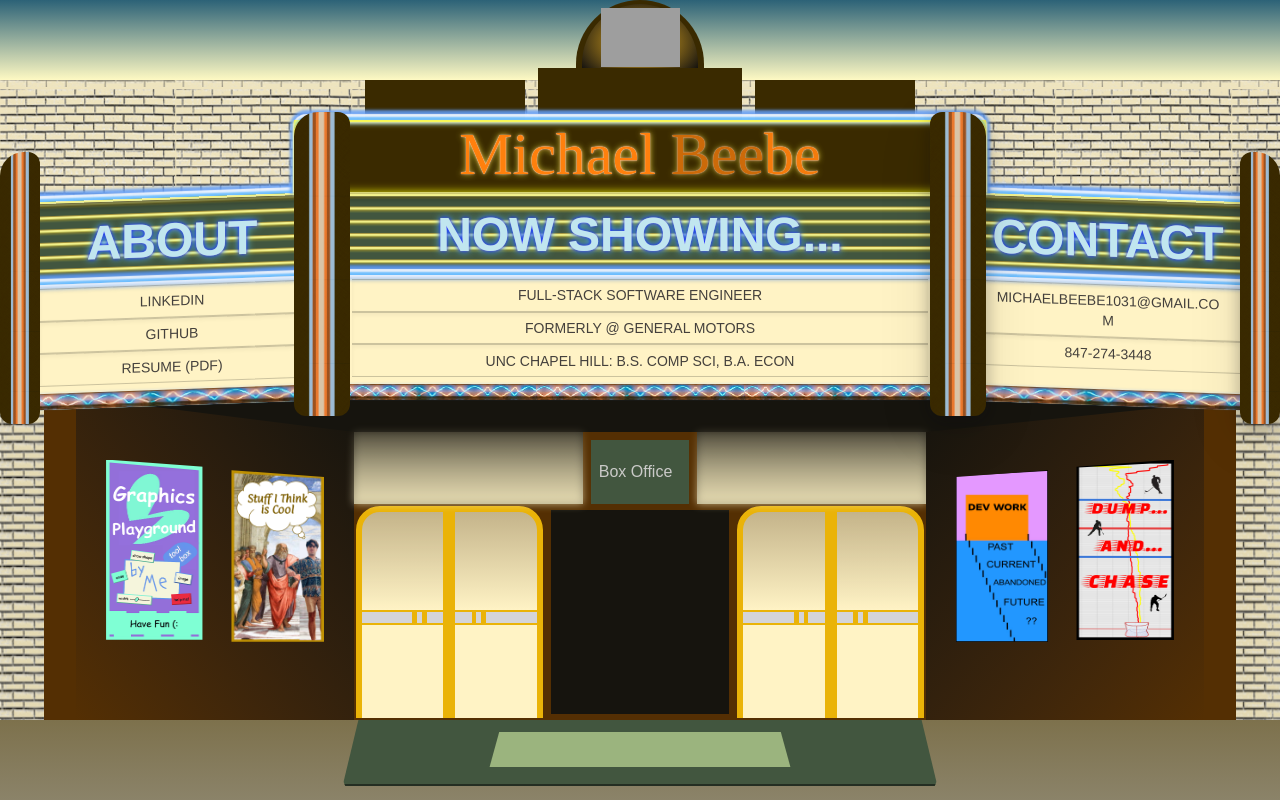
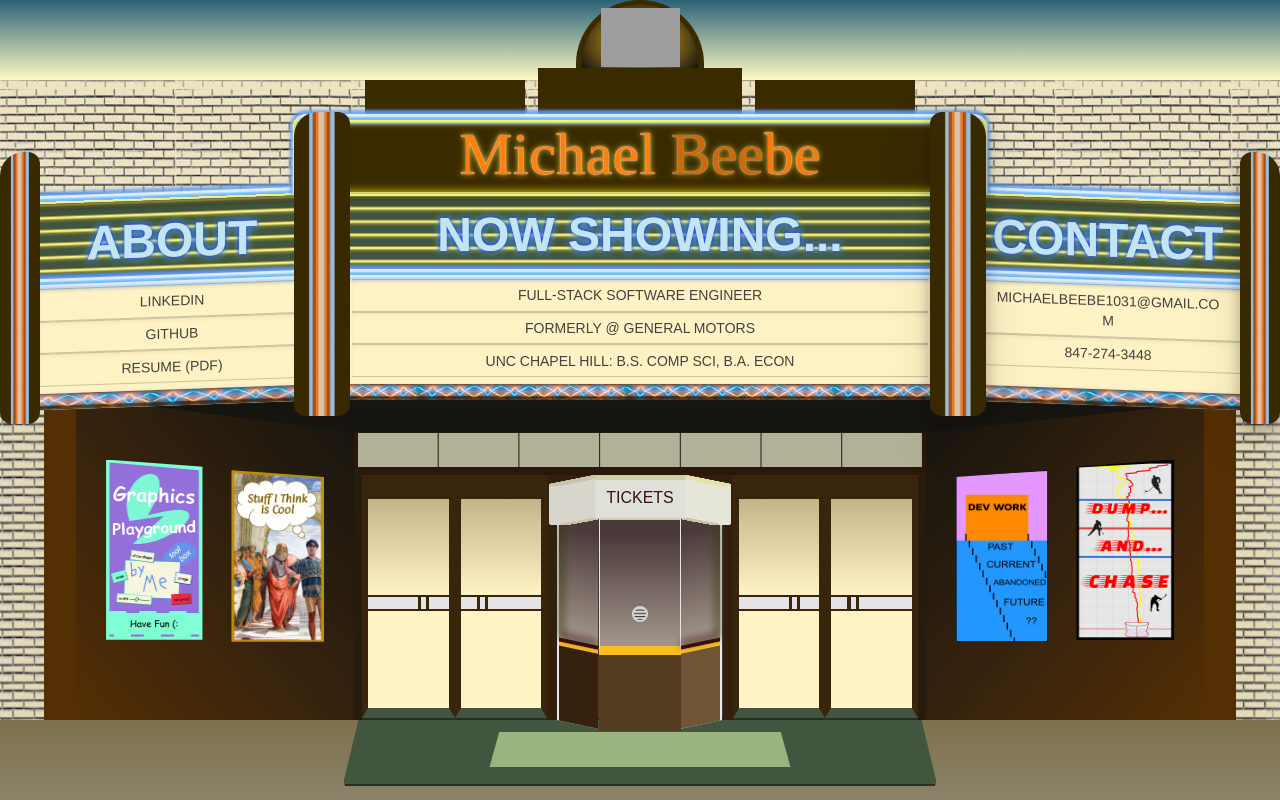
Before and after one commit to mpb9/me-prof, a React (Create React App) app: page / in a window 1280 px wide. Built offline with nearby package versions, Linux system fonts and the light colour scheme; grey boxes are pictures that could not be loaded; a web font is replaced by a local one; what @nauverse/tailwind-dot-grid-backgrounds, tailwindcss-border-image would draw is missing.

Commit message:
done for today

```diff
--- /dev/null
+++ b/src/components/theater/BoxOffice.js
@@ -0,0 +1,94 @@
+import React from 'react';
+
+export default function BoxOffice() {
+  return (
+    <div className='border-b-secondary h-full w-1/3 border-x-2 border-[#36220c] bg-[#321e0c]'>
+      {/* top upper brim */}
+      <div className='flex h-[0.4rem] w-full'>
+        {/* left */}
+        <div className='diag-45-bg z-20 w-[30%]' style={{ height: 'calc(100% + 0.25rem)' }}></div>
+        {/* middle */}
+        <div className='z-30 flex w-[40%] flex-col' style={{ height: 'calc(100% + 0.25rem)' }}>
+          <div className='-ml-[12%] h-[0.29rem] w-[124%] bg-[#d0ccab]'></div>
+          <div className='-ml-[12%] w-[124%] bg-[#e0e0db]' style={{ height: 'calc(100% - 0.25rem)' }}></div>
+        </div>
+        {/* right */}
+        <div className='diag-315-bg z-20 w-[30%]' style={{ height: 'calc(100% + 0.25rem )' }}></div>
+      </div>
+
+      {/* top middle */}
+      <div className='mt-[0.25rem] flex h-[2rem] w-full'>
+        {/* left */}
+        <div className='w-[25.5%] bg-[#d7d5cc]' style={{ height: 'calc(100% )' }}></div>
+        {/* middle */}
+        <div className='text-md flex h-full w-[50%] items-start justify-center bg-[#E0E0DB] text-[#36100c]'>
+          TICKETS
+        </div>
+        {/* right */}
+        <div className='z-20 w-[25.5%] bg-[#e5e5da]' style={{ height: 'calc(100%)' }}></div>
+      </div>
+
+      {/* top lower brim */}
+      <div className='flex h-[0.2rem] w-full justify-between'>
+        {/* left */}
+        <div
+          className='triangle-tl-bg z-20 rounded-bl-sm border-l-[0.75rem] border-[#d7d5cc]'
+          style={{ height: 'calc(100% + 0.25rem)', width: 'calc(25% + 0.5rem)' }}></div>
+
+        {/* middle */}
+        <div
+          className='bg-[#000], z-30 flex flex-col border-x-[1px] border-t-2 border-t-[#D0CCAB]'
+          style={{
+            height: 'calc(100% + 0.875rem)',
+            width: 'calc(50%)',
+          }}></div>
+
+        {/* right */}
+        <div
+          className='triangle-tr-bg z-20 rounded-br-sm border-r-[0.75rem] border-[#E5E5DA]'
+          style={{ height: 'calc(100% + 0.25rem )', width: 'calc(25% + 0.5rem)' }}></div>
+      </div>
+
+      {/* main */}
+      <div
+        className='border-b-secondary mx-2 -mt-[1px] flex border-b-[1px] bg-[#4a3939]'
+        style={{ height: 'calc(100% - 3.0rem)', width: 'calc(100% - 1rem)' }}>
+        {/* left */}
+        <div className='z-10 h-full w-1/4 origin-top-left translate-y-1 skew-y-12 border-l-[2px] bg-gradient-to-b from-[#4a3939] to-[#e5deca]'>
+          <div className='h-[5%] w-full'>
+            <div className='h-full w-full border-l-4 border-l-[#34360c] blur-sm'></div>
+          </div>
+          <div className='flex h-[55%] w-full border-b-4 border-b-[#36100c]'>
+            <div className='h-full w-full border-b-4 border-l-4 border-b-[#36100c] border-l-[#34360c] border-r-[#36220c] blur-sm'></div>
+          </div>
+          <div className='h-[40%] w-full border-t-4 border-amber-400 bg-[#36220c]'></div>
+        </div>
+
+        {/* middle */}
+        <div
+          className='z-10 flex w-1/2 translate-y-3.5 flex-col justify-between bg-gradient-to-b from-[#4a3939] to-[#e5deca]'
+          style={{ height: 'calc(100% + 1px)' }}>
+          <div className='h-[5%] w-full border-x-[1px] border-[#e5e7eb]'></div>
+          <div className='border-b-6 h-[55%] w-full border-x-[1px] border-[#e5e7eb] border-b-amber-400 pb-6'>
+            <div className='flex h-full w-full items-end justify-center'>
+              <div className='lined-h-bg h-4 w-4 rounded-full border-[2px] border-[#d4d4d8] bg-repeat'></div>
+            </div>
+          </div>
+
+          <div className='border-t-3 h-[40%] w-full border-amber-400 bg-[#533c20]'></div>
+        </div>
+
+        {/* right */}
+        <div className='z-10 h-full w-1/4 origin-top-right translate-y-1 -skew-y-12 border-r-[2px] bg-gradient-to-b from-[#4a3939] to-[#e5deca]'>
+          <div className='h-[5%] w-full'>
+            <div className='h-full w-full border-r-4 border-r-[#34360c] blur-sm'></div>
+          </div>
+          <div className='h-[55%] w-full border-b-4 border-b-[#36100c]'>
+            <div className='h-full w-full border-b-4 border-r-4 border-b-[#36100c] border-r-[#34360c] blur-sm'></div>
+          </div>
+          <div className='h-[40%] w-full border-t-4 border-amber-400 bg-[#705436]'></div>
+        </div>
+      </div>
+    </div>
+  );
+}
--- a/src/components/theater/TheaterDoor.js
+++ b/src/components/theater/TheaterDoor.js
@@ -3,21 +3,38 @@ import React from 'react';
 export default function TheaterDoor() {
   return (
     <>
-      <div className='border-base-200 bg-base-200 flex h-full w-1/6 flex-col border-2 border-r-0'>
-        <div className='border-6 to-primary h-1/2 w-full rounded-tl-3xl border-b-2 border-yellow-500 bg-gradient-to-b from-[#dcd0a7d2]'></div>
-        <div className='border-x-6 flex h-[5%] w-full border-x-yellow-500 bg-zinc-300'>
-          <div className='ml-[62%] h-full w-[6%] bg-yellow-500'></div>
-          <div className='ml-[6%] h-full w-[6%] bg-yellow-500'></div>
+      {/* LEFT DOOR */}
+      <div className='bg-base-200 flex h-full w-1/6 flex-col border-b-2 border-[#242e22]'>
+        {/* TOP */}
+        <div className='to-primary border-x-6 h-1/2 w-full border-b-2 border-t-[1.5rem] border-[#39240C] bg-gradient-to-b from-[#dcd0a7d2]'></div>
+
+        {/* HANDLE */}
+        <div className='border-x-6 flex h-[12px] w-full border-x-[#39240C] bg-zinc-200'>
+          <div className='ml-[62%] h-full w-[4%] bg-[#39240C]'></div>
+          <div className='ml-[6%] h-full w-[4%] bg-[#39240C]'></div>
         </div>
-        <div className='bg-primary border-6 h-[45%] w-full border-b-0 border-t-2 border-yellow-500'></div>
+
+        {/* BOTTOM */}
+        <div
+          className='bg-primary border-b-secondary border-6 w-full border-b-[10px] border-t-2 border-[#39240C]'
+          style={{ height: 'calc(50% - 12px)' }}></div>
       </div>
-      <div className='border-base-200 bg-base-200 flex h-full w-1/6 flex-col border-2 border-l-0'>
-        <div className='border-6 to-primary h-1/2 w-full rounded-tr-3xl border-b-2 border-yellow-500 bg-gradient-to-b from-[#dcd0a7d2]'></div>
-        <div className='border-x-6 flex h-[5%] w-full border-x-yellow-500 bg-zinc-300'>
-          <div className='ml-[20%] h-full w-[6%] bg-yellow-500'></div>
-          <div className='ml-[6%] h-full w-[6%] bg-yellow-500'></div>
+
+      {/* RIGHT DOOR */}
+      <div className='bg-base-200 flex h-full w-1/6 flex-col border-b-2 border-[#242e22]'>
+        {/* TOP */}
+        <div className='to-primary border-x-6 h-1/2 w-full border-b-2 border-t-[1.5rem] border-[#39240C] bg-gradient-to-b from-[#dcd0a7d2]'></div>
+
+        {/* HANDLE */}
+        <div className='border-x-6 flex h-[12px] w-full border-x-[#39240C] bg-zinc-200'>
+          <div className='ml-[20%] h-full w-[4%] bg-[#39240C]'></div>
+          <div className='ml-[6%] h-full w-[4%] bg-[#39240C]'></div>
         </div>
-        <div className='bg-primary border-6 h-[45%] w-full border-b-0 border-t-2 border-yellow-500'></div>
+
+        {/* BOTTOM */}
+        <div
+          className='bg-primary border-b-secondary border-6 h-[46%] w-full border-b-[10px] border-t-2 border-[#39240C]'
+          style={{ height: 'calc(50% - 12px)' }}></div>
       </div>
     </>
   );
--- a/src/components/theater/TheaterEntrance.js
+++ b/src/components/theater/TheaterEntrance.js
@@ -1,10 +1,12 @@
 import React from 'react';
+import BoxOffice from './BoxOffice.js';
 import Sidewalk from './Sidewalk.js';
 import TheaterDoor from './TheaterDoor.js';
 
 export default function TheaterEntrance() {
   return (
     <>
+      {/* https://css-tricks.com/stripes-css/ improve grid below */}
       <div className='bg-base-100 bg-grid-2-s-1-[#A5B4FC44] brick-wall-border flex h-2/5 w-screen border-x-[2.75rem]'>
         <div
           className='from-base-200 to-base-100 border-base-200 flex h-full w-[26%] items-center justify-center space-x-7 border-l-[32px] bg-gradient-to-tr pb-2'
@@ -23,20 +25,13 @@ export default function TheaterEntrance() {
 
         {/* Entrance */}
         <div className='inline-flex h-full w-[48%] items-end'>
-          <div className='bg-base-100 flex w-full flex-col' style={{ height: '90%' }}>
-            {/* windows */}
-            <div className='flex h-1/4 w-full bg-gradient-to-b from-[#fff3c522] to-[#fff3c5aa]'>
-              <div className='h-full w-2/5 bg-gradient-to-b from-[#fff3c522] to-[#fff3c5aa] blur-sm'></div>
-              <div className='bg-secondary border-base-200 flex h-full w-1/5 items-center border-8 border-b-0 p-2 text-center'>
-                Box Office
-              </div>
+          <div className='bg-grid-2-s-1-[#A5B4FC44] flex h-[90%] w-full flex-col'>
+            <div className='lined-bg h-[15%] w-full border-x-[0.25rem] border-b-[0.5rem] border-t-[0.1rem] border-[#2a190b]'></div>
 
-              <div className='h-full w-2/5 bg-gradient-to-b from-[#fff3c522] to-[#fff3c5aa] blur-sm'></div>
-            </div>
             {/* doors */}
-            <div className='flex h-3/4 w-full items-center justify-center'>
+            <div className='flex h-[85%] w-full items-center justify-center border-x-[0.5rem] border-t-[0rem] border-[#251C0E]'>
               <TheaterDoor />
-              <div className='border-base-200 border-6 h-full w-1/3'></div>
+              <BoxOffice />
               <TheaterDoor />
             </div>
           </div>
--- a/src/index.css
+++ b/src/index.css
@@ -56,7 +56,7 @@
   }
 
   :root {
-    /* MARK: Border Imgs */
+    /* MARK: Borders */
     .brick-wall-border {
       border-image: url('/src/static/imgs/BrickWallSolidYellow.png') 225 round;
       border-style: solid;
@@ -66,7 +66,7 @@
       border-style: solid;
     }
 
-    /* MARK: Background Imgs */
+    /* MARK: Backgrounds */
     .neon-green-light-bg {
       background-image: url('/src/static/imgs/NeonGreenLight.png');
       background-size: 1.5vh;
@@ -80,6 +80,51 @@
       background-image: -moz-radial-gradient(center, #fbbe24 0%, #17140f 85%, #17140f 100%);
       background-image: -webkit-radial-gradient(center, #fbbe24 0%, #17140f 85%, #17140f 100%);
       background-image: radial-gradient(ellipse at center, #fbbe24 0%, #17140f 85%, #17140f 100%);
+    }
+
+    .lined-bg {
+      background: linear-gradient(90deg, #b1b197 calc(100% - 1px), #1c1812 0);
+      background-size: calc((100% - 6 * 1px) / 7 + 1px) 100%;
+    }
+    .lined-h-bg {
+      background: linear-gradient(to bottom, #d4d4d8, #d4d4d8 45%, #0f0e0e 45%, #0f0e0e 55%, #d4d4d8);
+      background-size: 100% 0.2rem;
+    }
+    .diag-45-bg {
+      background: linear-gradient(
+        to bottom right,
+        transparent calc(50% - 2.25px),
+        #c9c3ac calc(50% - 2px),
+        #c9c3ac calc(50% + 2px),
+        #d7d5cc calc(50% + 2.25px)
+      );
+      background-size: 100%;
+    }
+    .diag-315-bg {
+      background: linear-gradient(
+        to bottom left,
+        transparent calc(50% - 2.25px),
+        #e6e0a7 calc(50% - 2px),
+        #e6e0a7 calc(50% + 2px),
+        #e5e5da calc(50% + 2.25px)
+      );
+      background-size: 100%;
+    }
+    .triangle-br-bg {
+      background: linear-gradient(to bottom right, transparent calc(50%), #e5e7eb calc(50%));
+      background-size: 100%;
+    }
+    .triangle-bl-bg {
+      background: linear-gradient(to bottom left, transparent calc(50%), #e5e7eb calc(50%));
+      background-size: 100%;
+    }
+    .triangle-tr-bg {
+      background: linear-gradient(to top right, transparent calc(40%), #c9c3ac calc(40%), #c9c3ac calc(60%), #e5e5da calc(60%));
+      background-size: 100%;
+    }
+    .triangle-tl-bg {
+      background: linear-gradient(to top left, transparent calc(40%), #c9c3ac calc(40%), #c9c3ac calc(60%), #d7d5cc calc(60%));
+      background-size: 100%;
     }
 
     /* MARK: Fonts */
--- a/tailwind.config.js
+++ b/tailwind.config.js
@@ -65,6 +65,8 @@ module.exports = {
         'dnc-poster': "url('/src/static/imgs/posters/DnCPoster.png')",
         'dnc-poster-black': "url('/src/static/imgs/posters/DnCPosterBlack.png')",
         'dnc-poster-wide': "url('/src/static/imgs/posters/DnCPosterWide.png')",
+
+        'box-office-border': "url('/src/static/imgs/BoxOfficeBorder.png')",
       },
       boxShadow: {
         'neon-yellow-in': '0 0 15px 0px yellow inset',
```
Also changed, not shown: src/static/imgs/BoxOfficeBorder.png (added), 1 other file (tests, documents, lock files or other folders).
